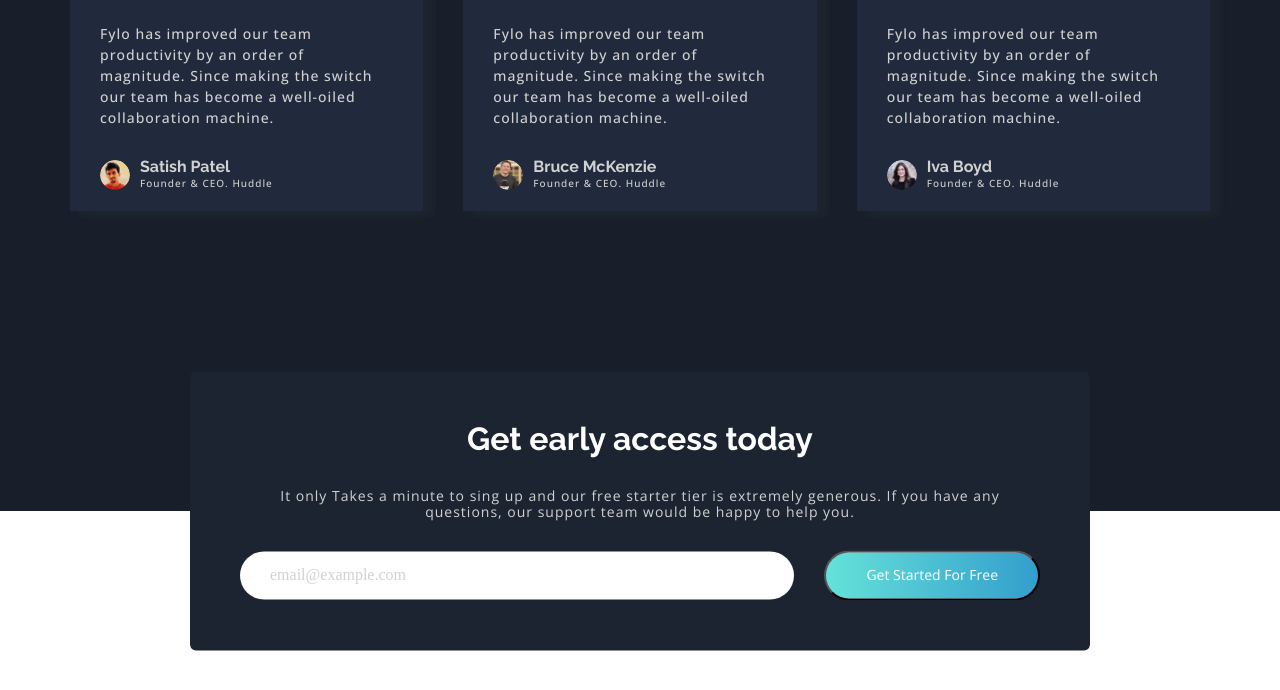
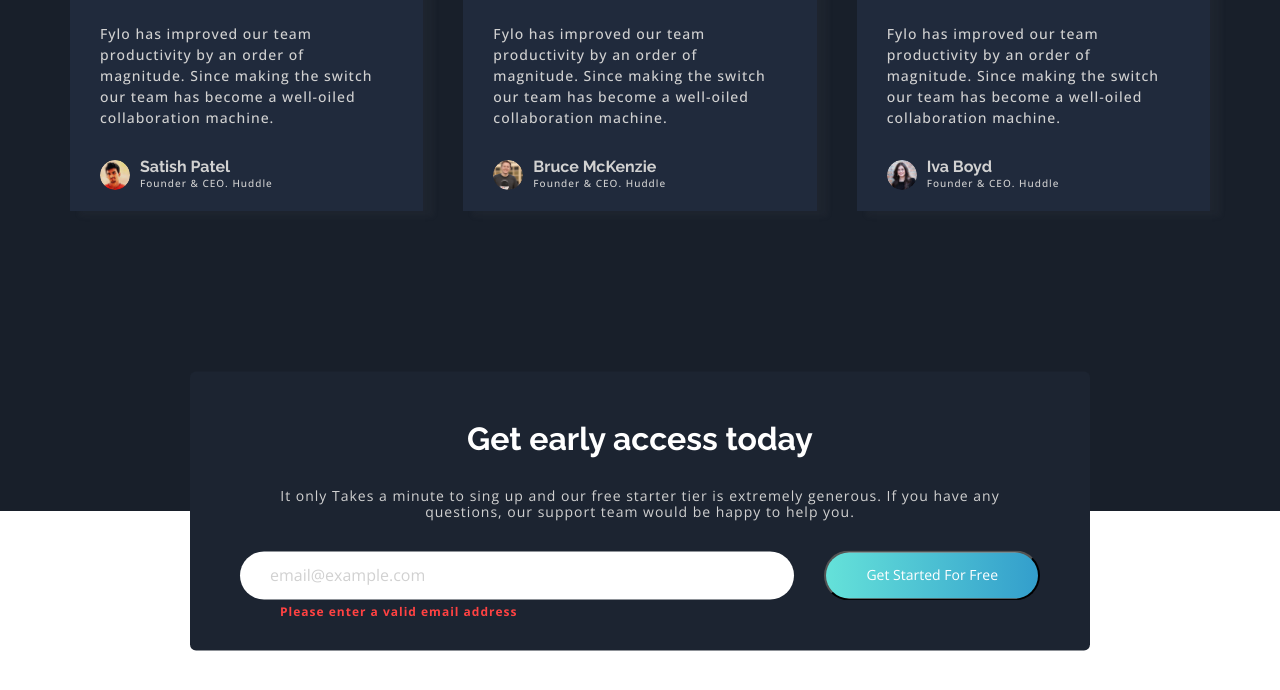
Before and after one commit to Kareemayman/Fylo_Dark_Landing_Page_FEM_Challenge, a plain HTML site: page index.html in a window 1280 px wide. Both pictures are taken after a click on the button "Get Started For Free". Shown: the part 2392-3082 px from the top of the page. Drawn offline with nearby package versions, Linux system fonts and the light colour scheme.

Commit message:
Finished Sign-in Validation

```diff
--- a/css/fylo.css
+++ b/css/fylo.css
@@ -369,6 +369,22 @@ main .intro .curvy-background {
     background-image: linear-gradient(to right, var(--cyan), var(--cyan));
 }
 
+.sign-in .validation {
+    margin: 0;
+    padding: 0;
+}
+
+.sign-in .validation p {
+    color: var(--Light-Red-error);
+    font-size: 12px;
+    margin: 0;
+    padding: 0;
+    text-align: left;
+    font-weight: var(--font-bold);
+    padding: 5px 40px 0;
+    position: absolute;
+}
+
 /* End Local Rules */
 
 /* Start Media Queries */
--- a/index.html
+++ b/index.html
@@ -23,6 +23,9 @@
     <link rel="preconnect" href="https://fonts.googleapis.com">
     <link rel="preconnect" href="https://fonts.gstatic.com" crossorigin>
     <link href="https://fonts.googleapis.com/css2?family=Open+Sans:ital,wght@0,300..800;1,300..800&display=swap" rel="stylesheet">
+
+    <!-- Script -->
+    <script src="main.js" defer></script>
 </head>
 <body>
     <header class="raleway">
@@ -227,9 +230,11 @@
                     </p>
 
                     <div class="flex">
-                        <input type="email" name="email" id="email" placeholder="email@example.com">
+                        <input type="email" name="email" id="email" placeholder="email@example.com" class="open-sans">
                         <button class="open-sans">Get Started For Free</button>
                     </div>
+
+                    <div class="validation"></div>
                 </div>
             </div>
         </div>
--- /dev/null
+++ b/main.js
@@ -0,0 +1,30 @@
+const SignInButton = document.querySelector('.sign-in button')
+let signInInput = document.querySelector('.sign-in input')
+let validation = document.querySelector('.validation')
+
+SignInButton.addEventListener('click', e => {
+
+    validation.innerHTML = ""
+
+    let email = signInInput.value
+
+
+    if(email == "" || !email.includes('@')) {
+
+        let newParag = document.createElement('p')
+
+        newParag.textContent = "Please enter a valid email address"
+
+        validation.append(newParag)
+
+    } else {
+
+        signInInput.value = ""
+
+        window.scrollTo({
+            top: 0,
+            behavior: 'smooth'
+        });
+    }
+
+})
```
